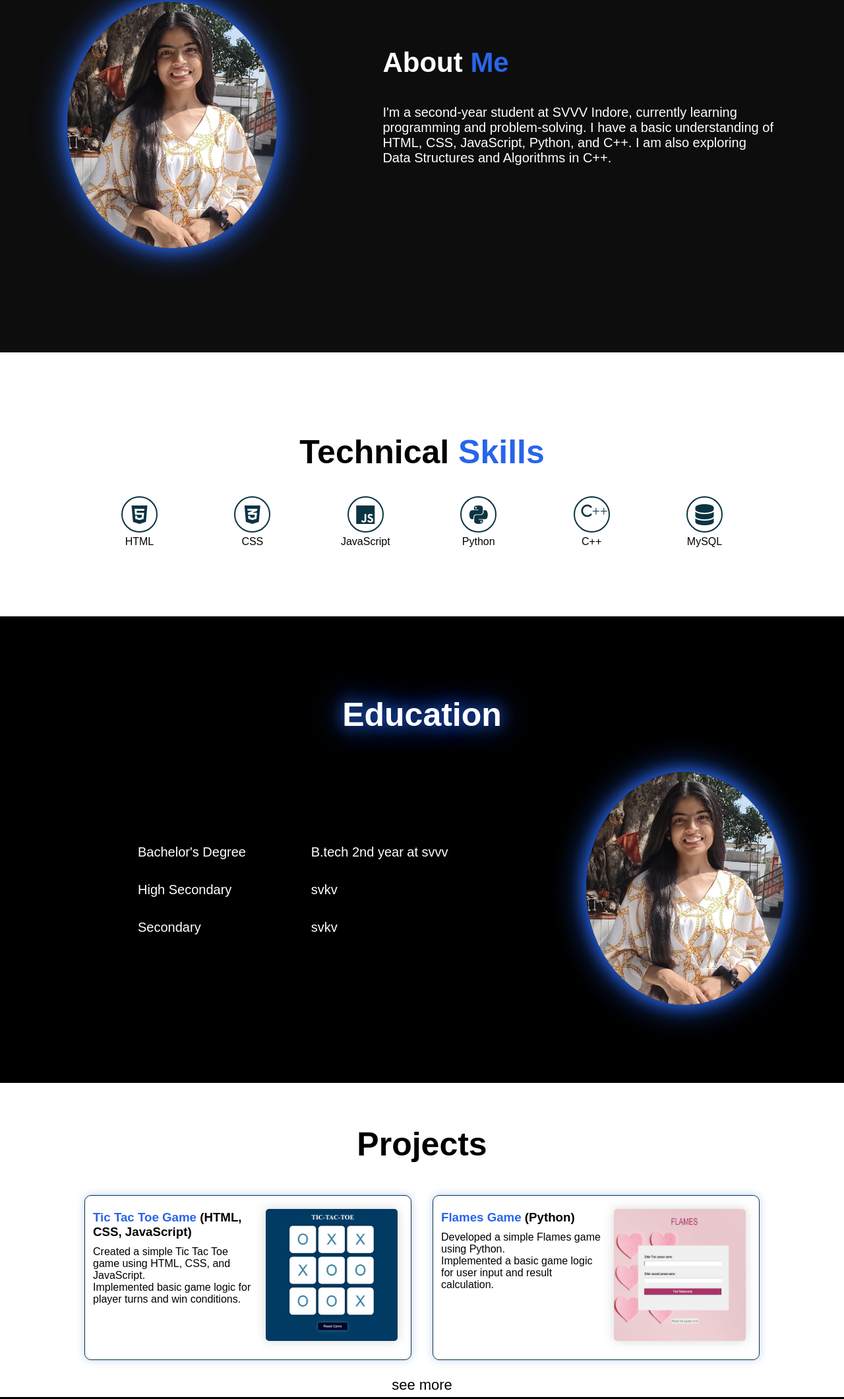
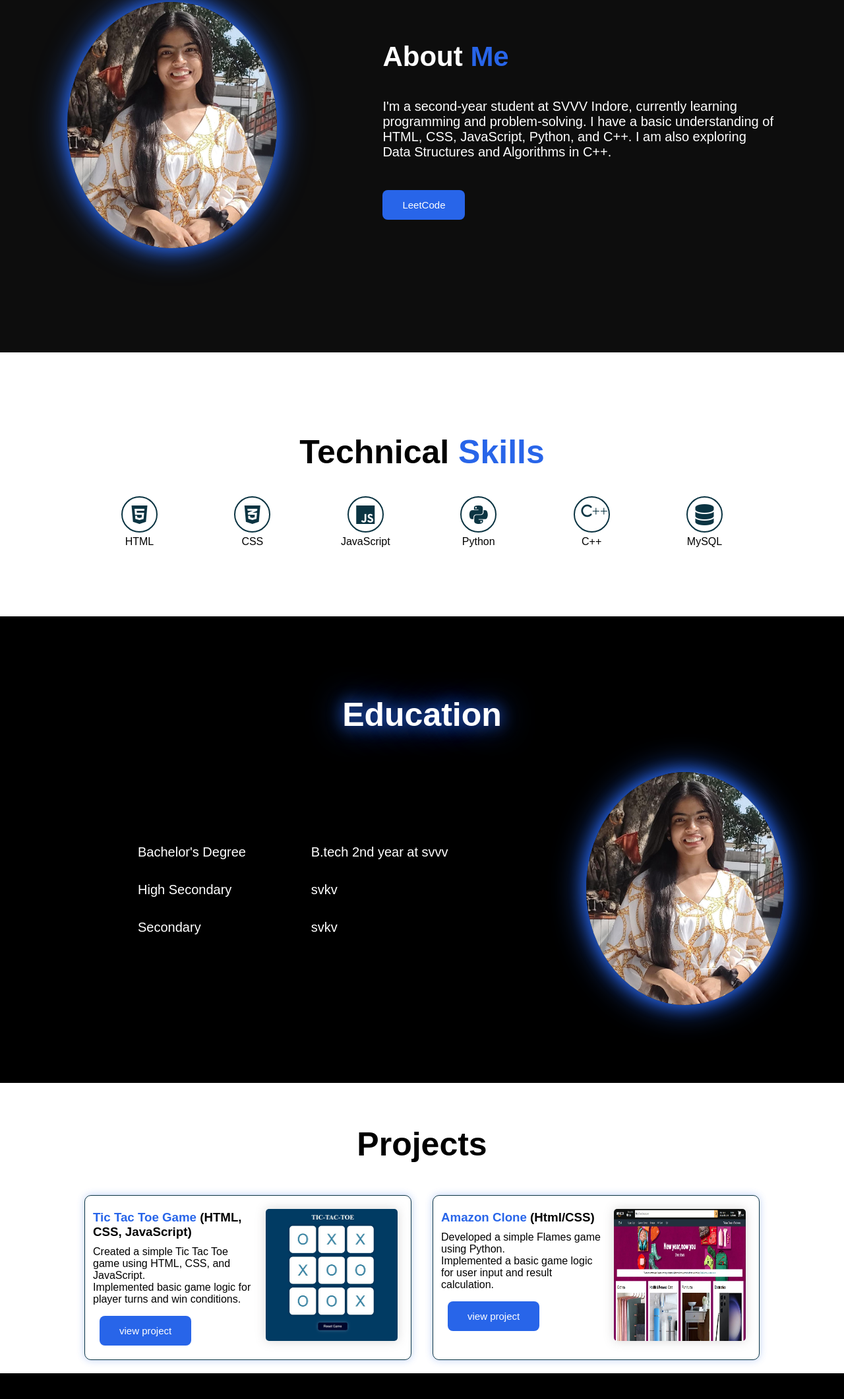
Before and after one commit to muskanjhakrod/porfolioo, a plain HTML site: page index.html in a window 1280 px wide. Shown: the part 951-3071 px from the top of the page at 66% size. Drawn offline with Linux system fonts and the light colour scheme.

Commit message:
updating portfolio added project links

```diff
--- a/index.html
+++ b/index.html
@@ -42,7 +42,8 @@
         <div class="about-content">
             <h2 class="heading">About <span>Me</span></h2>
             <p>I'm a second-year student at SVVV Indore, currently learning programming and problem-solving. I have a basic understanding of HTML, CSS, JavaScript, Python, and C++. I am also exploring Data Structures and Algorithms in C++.</p>
-
+            <a href="https://leetcode.com/u/muskanjhakrod/" target="_blank" rel="noopener noreferrer"> LeetCode
+            </a>
         </div>
     </section>
 
@@ -100,12 +101,13 @@
                     <li>Created a simple Tic Tac Toe game using HTML, CSS, and JavaScript.</li>
                     <li>Implemented basic game logic for player turns and win conditions.</li>
                 </ul>
+                <a href="https://tic-tac-toe-pi-dusky-16.vercel.app/" target="_blank">view project</a>
             </div>
             <div class="project-image">
                 <img src="./tic-tac-toe.jpg" alt="Project Image">
             </div>
         </div>
-        <div class="col">
+        <!-- <div class="col">
             <div class="project-description">
                 <h3><span>Flames Game</span> (Python)</h3>
                 <ul>
@@ -116,10 +118,20 @@
             <div class="project-image">
                 <img src="./flames.jpg" alt="Project Image">
             </div>
+        </div> -->
+        <div class="col">
+            <div class="project-description">
+                <h3><span>Amazon Clone</span> (Html/CSS)</h3>
+                <ul>
+                    <li>Developed a simple Flames game using Python.</li>
+                    <li>Implemented a basic game logic for user input and result calculation.</li>
+                </ul>
+                <a href="https://amazon-c-lone-iota.vercel.app/" target="_blank">view project</a>
+            </div>
+            <div class="project-image">
+                <img src="./amazon.jpg" alt="Project Image">
+            </div>
         </div>
-        </div>
-        <div class="see-more">
-            <a href="">see more</a>
         </div>
 
     </section>
@@ -127,9 +139,9 @@
     <section id="contact">
         <h1>Contact Me</h1>
         <div class="contact-icons">
-            <a href="https://www.linkedin.com/in/yourprofile" target="_blank"><i class="fab fa-linkedin"></i></a>
+            <a href="https://www.linkedin.com/in/muskan-jhakrod-3a8199301?utm_source=share&utm_campaign=share_via&utm_content=profile&utm_medium=android_app" target="_blank"><i class="fab fa-linkedin"></i></a>
             <a href="https://github.com/muskanjhakrod" target="_blank"><i class="fab fa-github"></i></a>
-            <a href="mailto:your-email@example.com"><i class="fas fa-envelope"></i></a>
+            <a href="mailto:muskanjhakrod09@gmail.com"><i class="fas fa-envelope"></i></a>
             <p>Phone: +91 9131267180</p>
         </div>
     </section>
--- a/style.css
+++ b/style.css
@@ -165,6 +165,23 @@ span{
     margin: 2em 0 3em;
 }
 
+.about-content a{
+    background-color: #2865e9;
+    border-radius: 8px;
+    padding: 12px 28px;
+    color: white;
+    border: 2px solid transparent;
+    cursor: pointer;
+    font-size: 15px;
+    transition: 0.3s ease;
+}
+
+.about-content a:hover{
+    background-color: white;
+    color: black;
+    border: 2px solid black;
+}
+
 /** SKILLS SECTION**/
 #skills{
     height: 16rem;
@@ -289,10 +306,31 @@ td{
     padding: 28px 10% 0;
 }
 
+.project-description ul{
+    padding-bottom: 30px;
+}
+.project-description a{
+    background-color: #2865e9;
+    border-radius: 8px;
+    padding: 12px 28px;
+    margin-left: 10px;
+    color: white;
+    border: 2px solid transparent;
+    cursor: pointer;
+    font-size: 15px;
+    transition: 0.3s ease;
+}
+
+.project-description a:hover{
+    background-color: white;
+    color: black;
+    border: 2px solid black;
+}
+
 .col{
     display: flex;
     border: 1px solid #0b3442;
-    padding: 12px;
+    padding: 12px 12px 0px 12px;
     border-radius: 10px;
     gap: 10px;
     width: 1700px;
```
Also changed, not shown: amazon.jpg (added).
